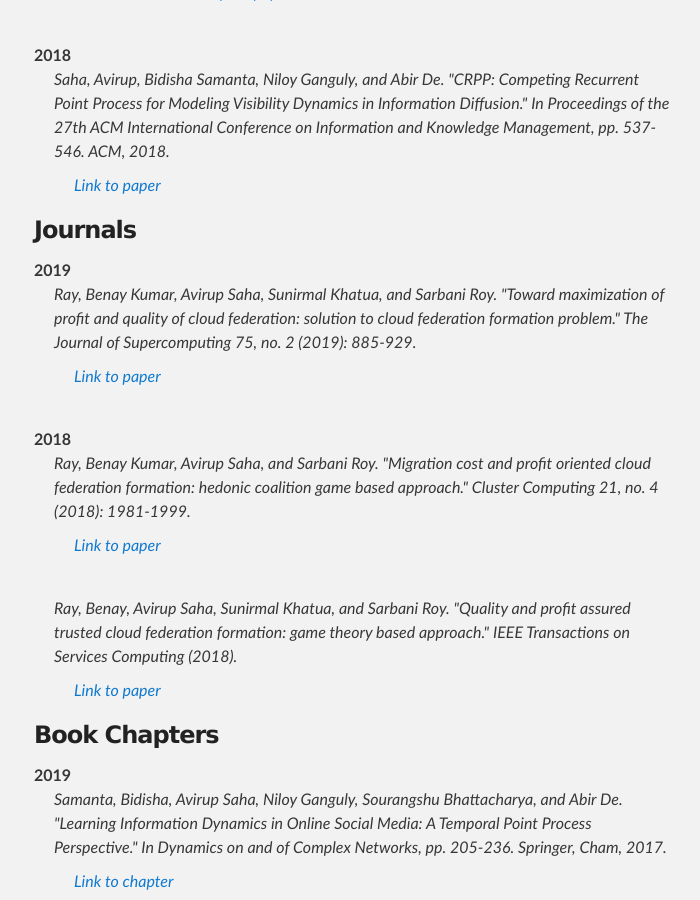
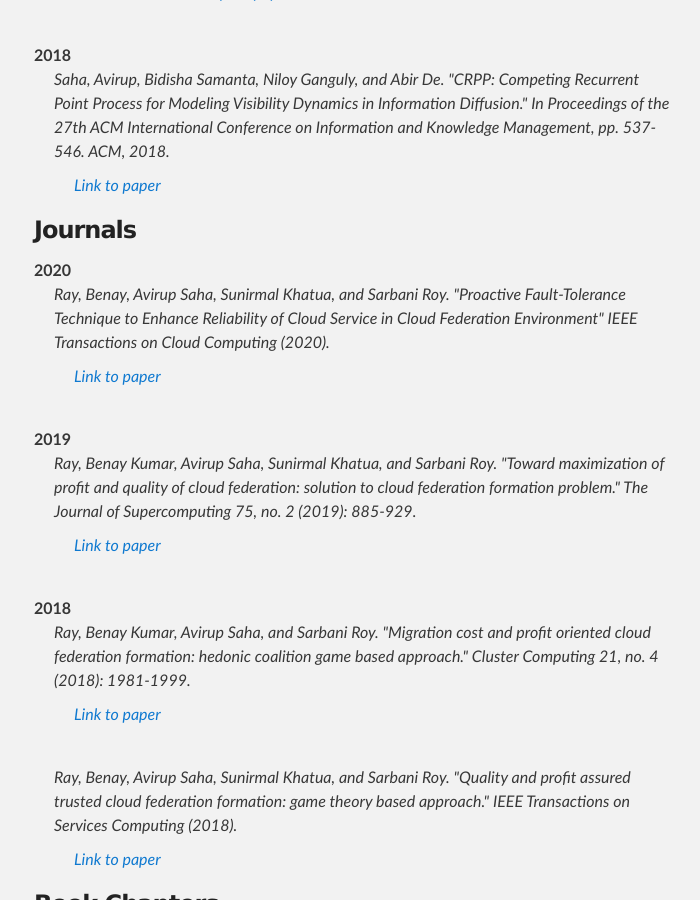
Before and after one commit to ASCARATHIRA/ASCARATHIRA.github.io, a Jekyll site: the page built from index.md, in a window 1280 px wide and 900 px high, scrolled down 1310 px. Shown: the whole window, without its empty margins (286-986 px from the left). Built offline with Jekyll 4.4.1, drawn with Linux system fonts in a browser that asks for light colours; our own code applies the rules of GitHub Pages for plain Markdown files.

Commit message:
Update index.md
Added TCC reference

```diff
--- a/index.md
+++ b/index.md
@@ -52,6 +52,9 @@ layout: default
 ### Journals
 
 <dl>
+  <dt> 2020 </dt>
+  <dd> Ray, Benay, Avirup Saha, Sunirmal Khatua, and Sarbani Roy. "Proactive Fault-Tolerance Technique to Enhance Reliability of Cloud Service in Cloud Federation Environment" IEEE Transactions on Cloud Computing (2020). <p><a href='https://ieeexplore.ieee.org/document/8964469'>Link to paper</a> </p></dd>
+  <br/>
   <dt> 2019 </dt>
   <dd> Ray, Benay Kumar, Avirup Saha, Sunirmal Khatua, and Sarbani Roy. "Toward maximization of profit and quality of cloud federation: solution to cloud federation formation problem." The Journal of Supercomputing 75, no. 2 (2019): 885-929. <p><a href='https://link.springer.com/article/10.1007/s11227-018-2620-2'>Link to paper</a> </p></dd>
   <br/>
```
